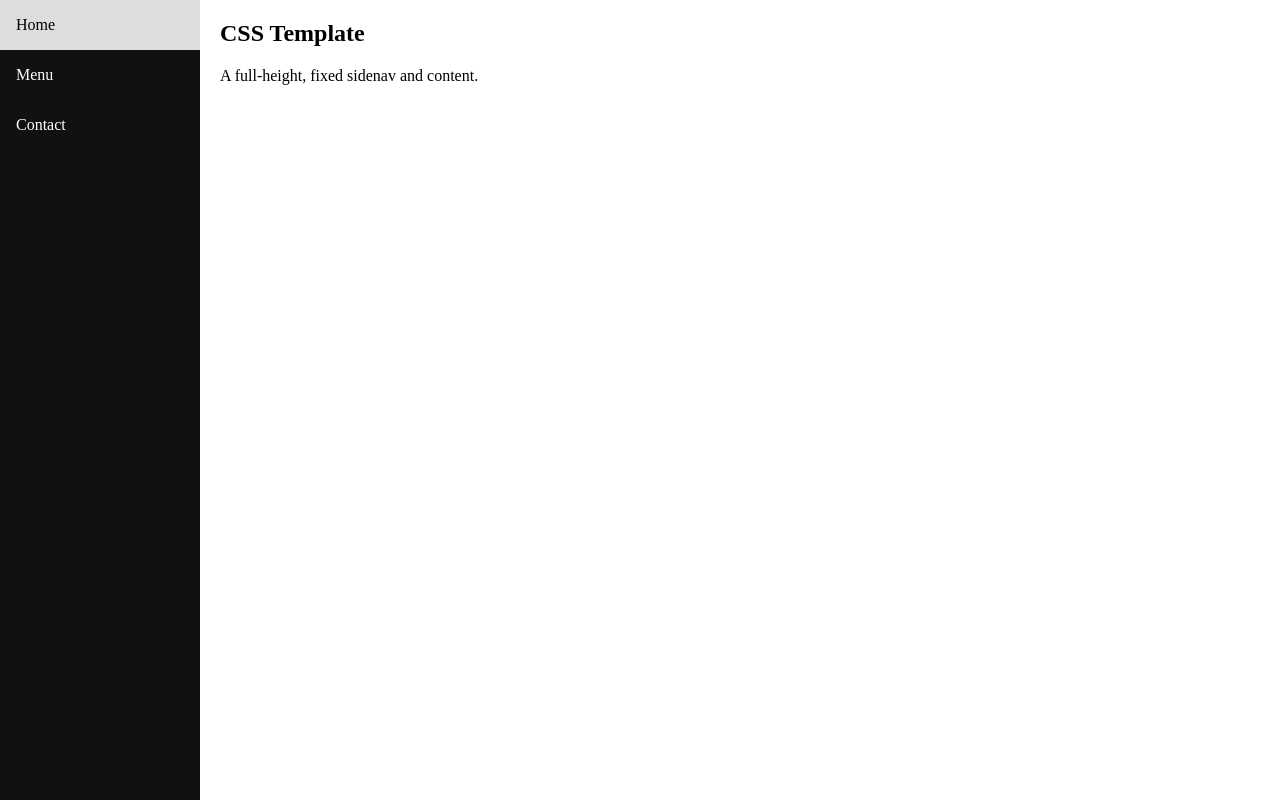
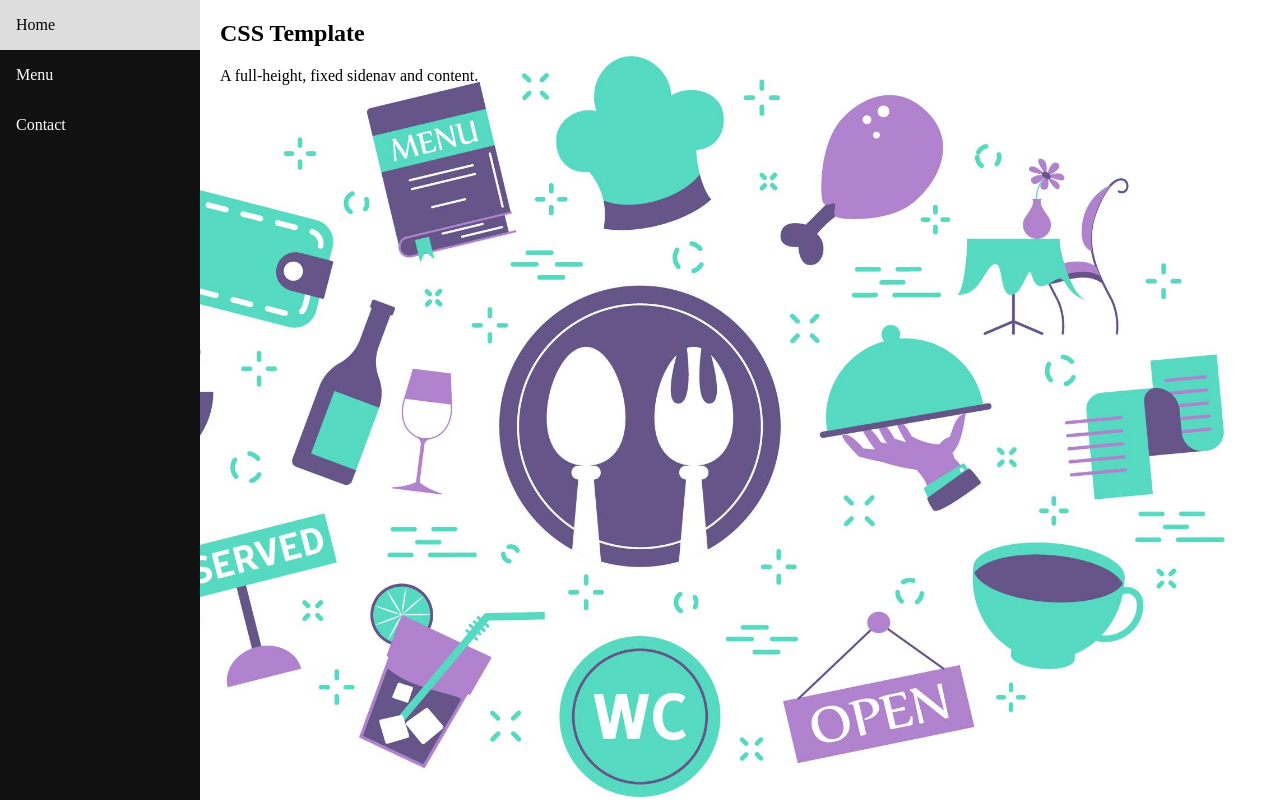
Before and after one commit to vicc30/restaurant-page, a website built with webpack: page dist/index.html in a window 1280 px wide. Built offline with Linux system fonts and the light colour scheme.

Commit message:
Added image rules

```diff
--- a/src/style.css
+++ b/src/style.css
@@ -4,6 +4,10 @@
 
 body {
   margin: 0;
+  background: url('./assets/images/bg.jpeg');
+  background-repeat: no-repeat;
+  background-size: cover;
+  background-attachment: fixed;
 }
 
 /* Style the side navigation */
--- a/webpack.config.js
+++ b/webpack.config.js
@@ -16,6 +16,11 @@ module.exports = {
                 test: /\.css/i,
                 use: ['style-loader', 'css-loader'],
             },
+            {
+                //Images
+                test: /\.(png|svg|jpg|jpeg|gif)$/i,
+                type: 'asset/resource',
+              },
         ],
     },
 };
```
Also changed, not shown: dist/e4382f1d4425bd802349.jpeg (added), dist/main.js, src/assets/images/bg.jpeg (added).
